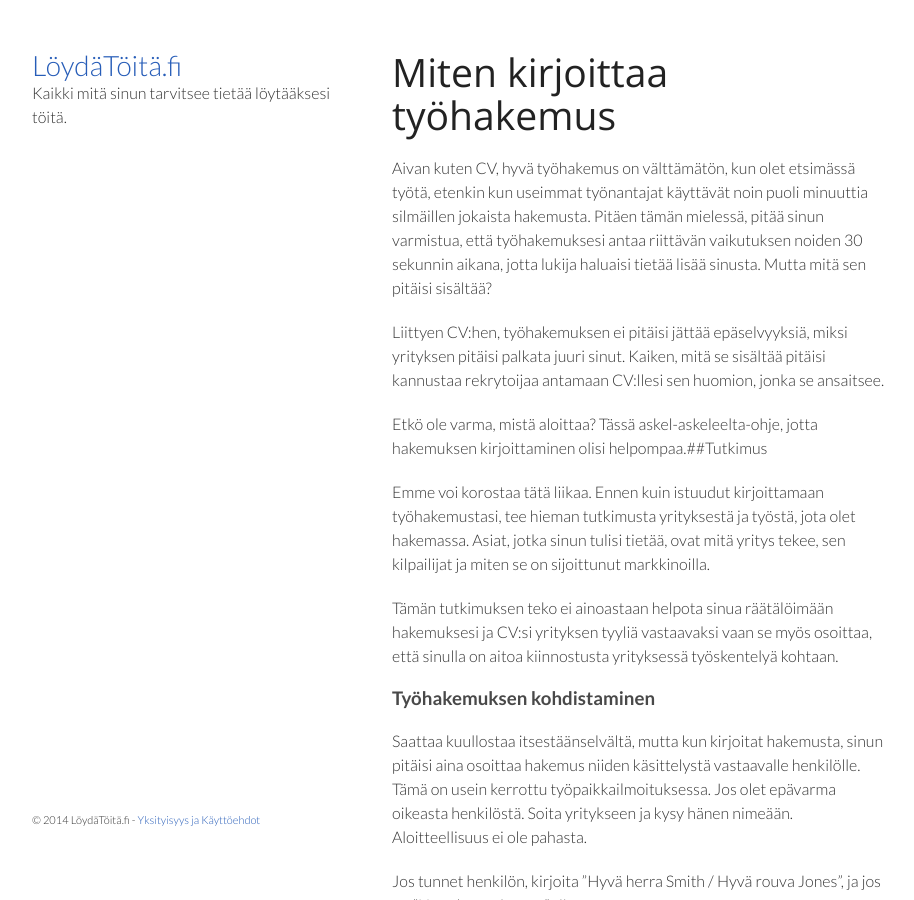
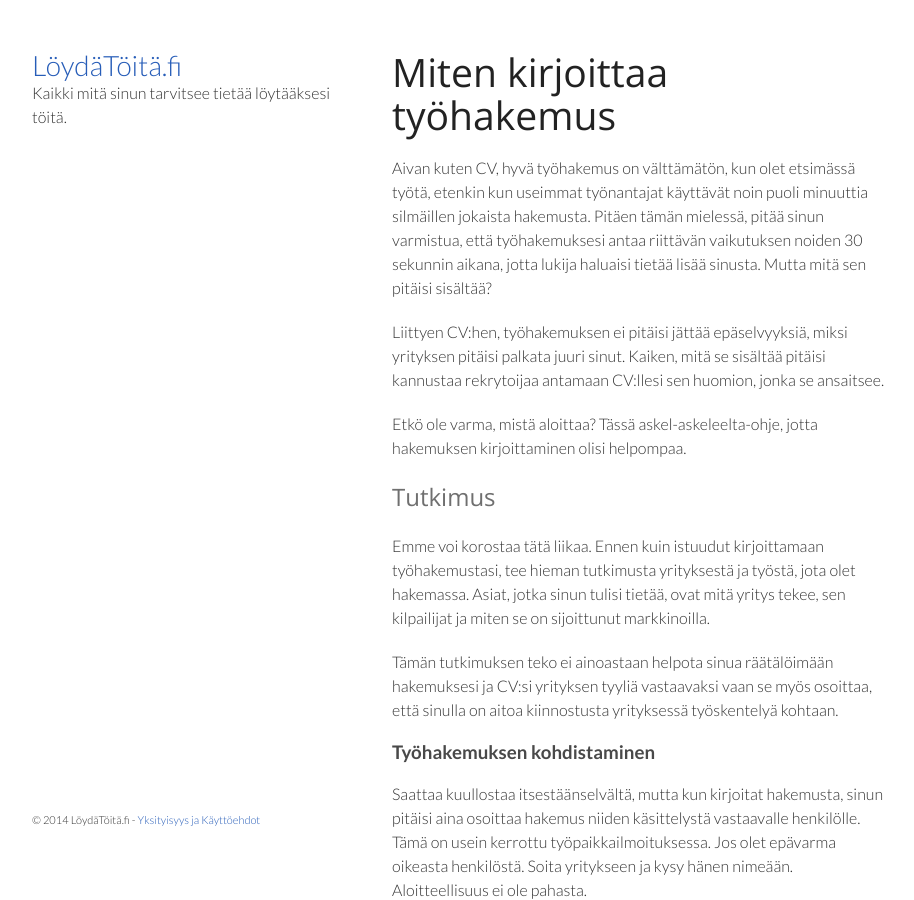
Before and after one commit to artigos/l-yd-t-it-.fi, a Jekyll site: the page built from _posts/2014-09-17-how-to-write-a-cover-letter.md, in a window 1280 px wide and 900 px high. Shown: the whole window, without its empty margins (178-1092 px from the left). Built offline with Jekyll 4.4.1, drawn with Linux system fonts in a browser that asks for light colours; comment, search, counter and statistics services are not loaded.

Commit message:
Small fixes

```diff
--- a/_posts/2014-09-17-how-to-write-a-cover-letter.md
+++ b/_posts/2014-09-17-how-to-write-a-cover-letter.md
@@ -9,9 +9,11 @@ Aivan kuten CV, hyvä työhakemus on välttämätön, kun olet etsimässä työt
 
 Liittyen CV:hen, työhakemuksen ei pitäisi jättää epäselvyyksiä, miksi yrityksen pitäisi palkata juuri sinut. Kaiken, mitä se sisältää pitäisi kannustaa rekrytoijaa antamaan CV:llesi sen huomion, jonka se ansaitsee.
 
-Etkö ole varma, mistä aloittaa? Tässä askel-askeleelta-ohje, jotta hakemuksen kirjoittaminen olisi helpompaa.##Tutkimus
+Etkö ole varma, mistä aloittaa? Tässä askel-askeleelta-ohje, jotta hakemuksen kirjoittaminen olisi helpompaa.
 
- Emme voi korostaa tätä liikaa. Ennen kuin istuudut kirjoittamaan työhakemustasi, tee hieman tutkimusta yrityksestä ja työstä, jota olet hakemassa. Asiat, jotka sinun tulisi tietää, ovat mitä yritys tekee, sen kilpailijat ja miten se on sijoittunut markkinoilla.
+##Tutkimus
+
+Emme voi korostaa tätä liikaa. Ennen kuin istuudut kirjoittamaan työhakemustasi, tee hieman tutkimusta yrityksestä ja työstä, jota olet hakemassa. Asiat, jotka sinun tulisi tietää, ovat mitä yritys tekee, sen kilpailijat ja miten se on sijoittunut markkinoilla.
 
 Tämän tutkimuksen teko ei ainoastaan helpota sinua räätälöimään hakemuksesi ja CV:si yrityksen tyyliä vastaavaksi vaan se myös osoittaa, että sinulla on aitoa kiinnostusta yrityksessä työskentelyä kohtaan.
 
@@ -25,7 +27,7 @@ Jos tunnet henkilön, kirjoita ”Hyvä herra Smith / Hyvä rouva Jones”, ja j
 
 ###Hakemuksen aloitus
 
- Ensimmäisen kappaleen pitäisi olla lyhyt ja osoittaa, miksi kirjoitit tämän hakemuksen.
+Ensimmäisen kappaleen pitäisi olla lyhyt ja osoittaa, miksi kirjoitit tämän hakemuksen.
 
 Esimerkki:
 'Haluaisin, että minua harkitaan ”IT-Managerin” toimeen.
```
